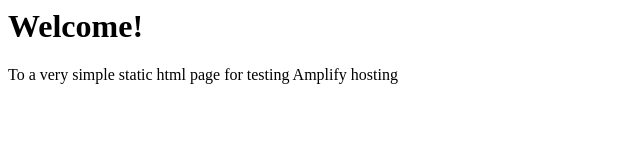
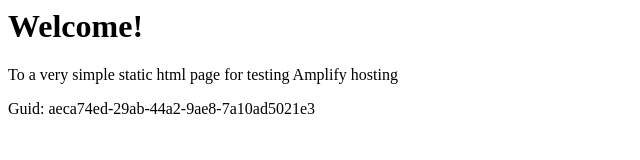
Before and after one commit to aws-aemilia-syd/Github-PR-Commit-Integration-Test-DoNotTouch-GithubWebhookPreviewCanaryTest-v1-prod-ap-southeast-2, a website: page src/index.html in a window 1280 px wide. Shown: the whole page, without its empty margins (0-640 px from the left). Drawn offline with Linux system fonts and the light colour scheme.

Commit message:
commit from integ tests

```diff
--- a/src/index.html
+++ b/src/index.html
@@ -1,3 +1,5 @@
+
+
 <html lang="en">
 
 <head>
@@ -10,6 +12,6 @@
 <body>
     <h1>Welcome!</h1>
     <p>To a very simple static html page for testing Amplify hosting</p>
-</body>
+    <p>Guid: aeca74ed-29ab-44a2-9ae8-7a10ad5021e3</p></body>
 
 </html>
```
